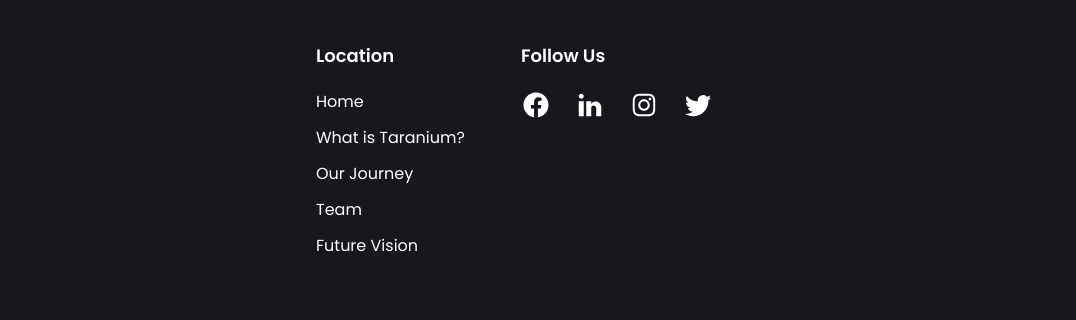
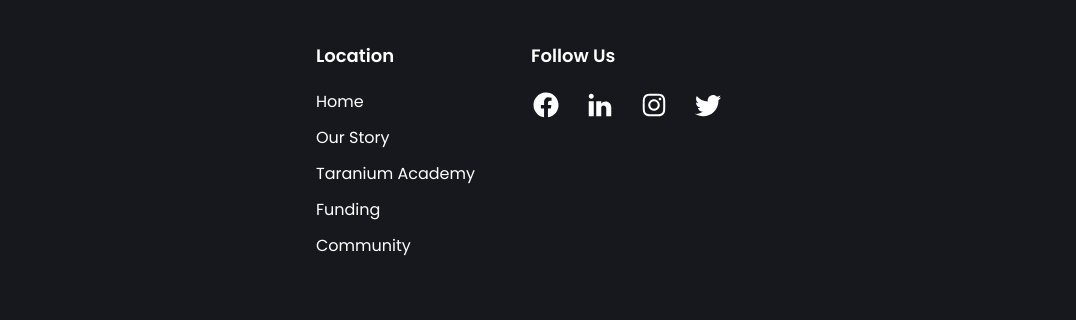
Before and after one commit to rinaldiihsan/taranium, an Astro site: page / in a window 1280 px wide. Shown: the part 3480-3800 px from the top of the page, 204-1280 px from the left. Built offline with nearby package versions, Linux system fonts and the light colour scheme; Astro itself is replaced by a stand-in of ours; a web font is replaced by a local one.

Commit message:
Taranium Update : Footer Update

```diff
--- a/src/components/Footer.tsx
+++ b/src/components/Footer.tsx
@@ -14,10 +14,10 @@ const Footer = () => {
               <h1 className="text-white font-semibold text-lg">Location</h1>
               <div className="flex flex-col gap-y-3 text-white">
                 <a href="/">Home</a>
-                <a href="/">What is Taranium?</a>
-                <a href="/">Our Journey</a>
-                <a href="/">Team</a>
-                <a href="/">Future Vision</a>
+                <a href="/our-story">Our Story</a>
+                <a href="/academy">Taranium Academy</a>
+                <a href="/funding">Funding</a>
+                <a href="/community">Community</a>
               </div>
             </div>
             <div className="flex flex-col gap-y-5">
```
